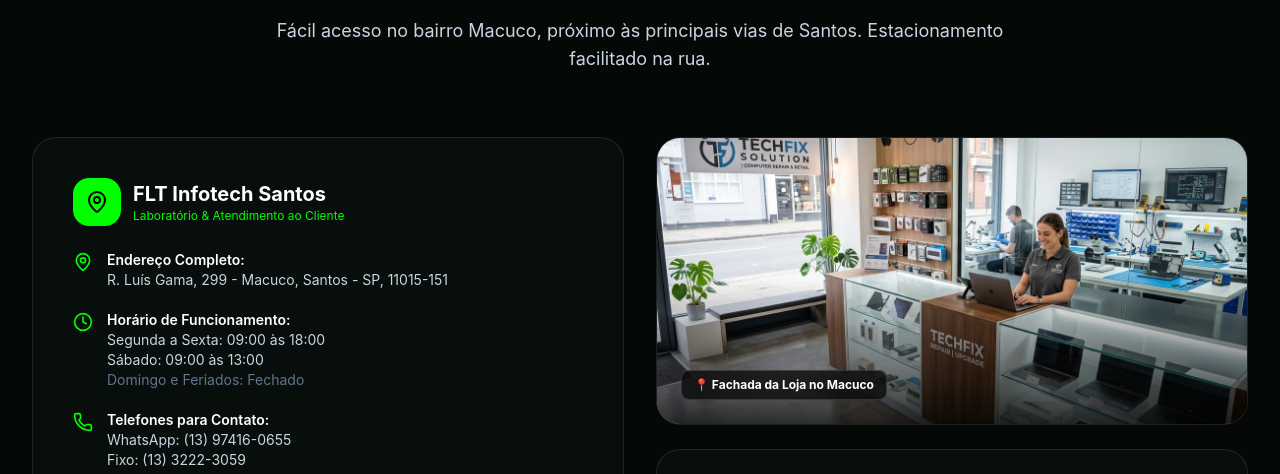
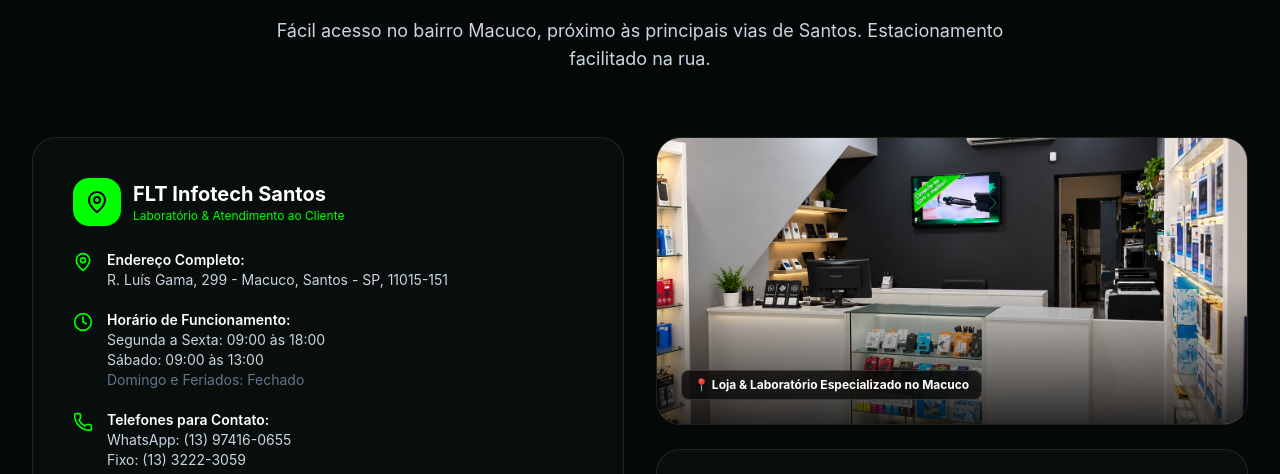
Before and after one commit to Mauricio1325/site-flt-infotech-1, a React (Vite) app: page / in a window 1280 px wide. Shown: the part 7160-7634 px from the top of the page. Built offline with nearby package versions, Linux system fonts and the light colour scheme; grey boxes are pictures that could not be loaded.

Commit message:
feat: update location section image to conserta-computadores-notebook-impressoras-celular

```diff
--- a/src/components/LocationSection.tsx
+++ b/src/components/LocationSection.tsx
@@ -1,7 +1,6 @@
 import React from 'react';
 import { MapPin, Phone, Clock, Mail, Navigation } from 'lucide-react';
 import { COMPANY_INFO } from '../data/companyData';
-import storeImg from '../assets/images/tech_store_front_1788963613468.jpg';
 
 export const LocationSection: React.FC = () => {
   return (
@@ -102,13 +101,13 @@
           <div className="flex flex-col gap-6">
             <div className="relative rounded-3xl overflow-hidden border border-white/10 h-64 sm:h-72">
               <img
-                src={storeImg}
-                alt="Fachada FLT Infotech Macuco Santos"
+                src="/conserta-computadores-notebook-impressoras-celular.png"
+                alt="FLT Infotech - Especialista em Conserto de Computadores, Notebooks, Impressoras e Celulares no Macuco em Santos"
                 className="w-full h-full object-cover"
               />
               <div className="absolute inset-0 bg-gradient-to-t from-black/80 via-transparent to-transparent flex items-end p-6">
                 <span className="text-xs font-bold text-white bg-black/70 backdrop-blur-md px-3 py-1.5 rounded-lg border border-white/15">
-                  📍 Fachada da Loja no Macuco
+                  📍 Loja & Laboratório Especializado no Macuco
                 </span>
               </div>
             </div>
```
